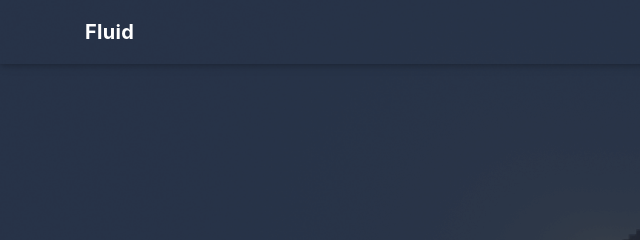
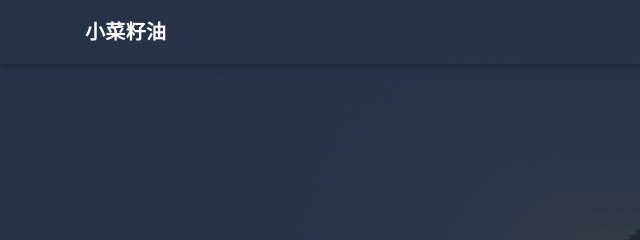
Before and after one commit to xczyxczyxczy/xczyxczyxczy.github.io, a plain HTML site: page index.html in a window 1280 px wide. Shown: the top 240 px of the page, 0-640 px from the left. Drawn offline with nearby package versions, Linux system fonts and the light colour scheme; some packages are replaced by stand-ins of ours; a script that the page names is missing; a small style sheet from the web is missing.

Commit message:
Site updated: 2024-02-09 00:09:59

```diff
--- a/index.html
+++ b/index.html
@@ -84,7 +84,7 @@
   <nav id="navbar" class="navbar fixed-top  navbar-expand-lg navbar-dark scrolling-navbar">
   <div class="container">
     <a class="navbar-brand" href="/">
-      <strong>Fluid</strong>
+      <strong>小菜籽油</strong>
     </a>
 
     <button id="navbar-toggler-btn" class="navbar-toggler" type="button" data-toggle="collapse"
```
Also changed, not shown: 2024/02/08/开始的一天/index.html (+1 -1 lines), 404.html (+1 -1 lines), about/index.html (+1 -1 lines), archives/2024/02/index.html (+1 -1 lines), archives/2024/index.html (+1 -1 lines), archives/index.html (+1 -1 lines), categories/index.html (+1 -1 lines), links/index.html (+1 -1 lines), tags/index.html (+1 -1 lines).
